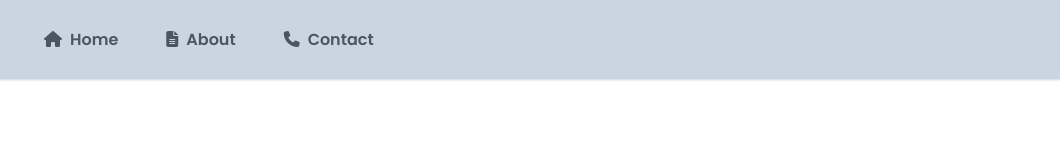
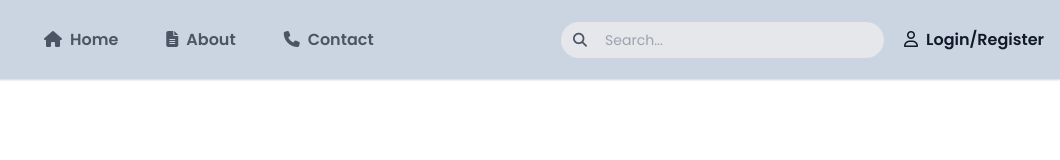
Before and after one commit to easylearningbd/tailwind-blog-project, a website: page index.html in a window 1280 px wide. Shown: the full height of the page, 220-1280 px from the left. Drawn offline with Linux system fonts and the light colour scheme.

Commit message:
46.Design a Blog Header Navbar Part 2

```diff
--- a/index.html
+++ b/index.html
@@ -51,6 +51,25 @@
                </a>
           </div>
 
+
+          <div class="relative ml-auto ">
+               <span class="absolute left-3 top-2 text-sm text-gray-600 ">
+                    <i class="fas fa-search"></i>
+               </span>
+               <input type="text" placeholder="Search..." class="block w-full rounded-3xl pl-11 pr-2 py-2 focus:outline-none bg-gray-200 text-sm text-gray-600 shadow-sm shadow-slate-300 " />
+          </div>
+
+          <div class="ml-5">
+               <a href="#" class="flex items-center font-semibold text-md text-gray-900 hover:text-blue-700 transition"  >
+                    <span class="mr-2">
+                         <i class="far fa-user"></i>
+                    </span>
+                    Login/Register
+               </a>
+
+          </div>
+
+
           </div>
 
      </nav>
```
Also changed, not shown: output/tailwind.css.
